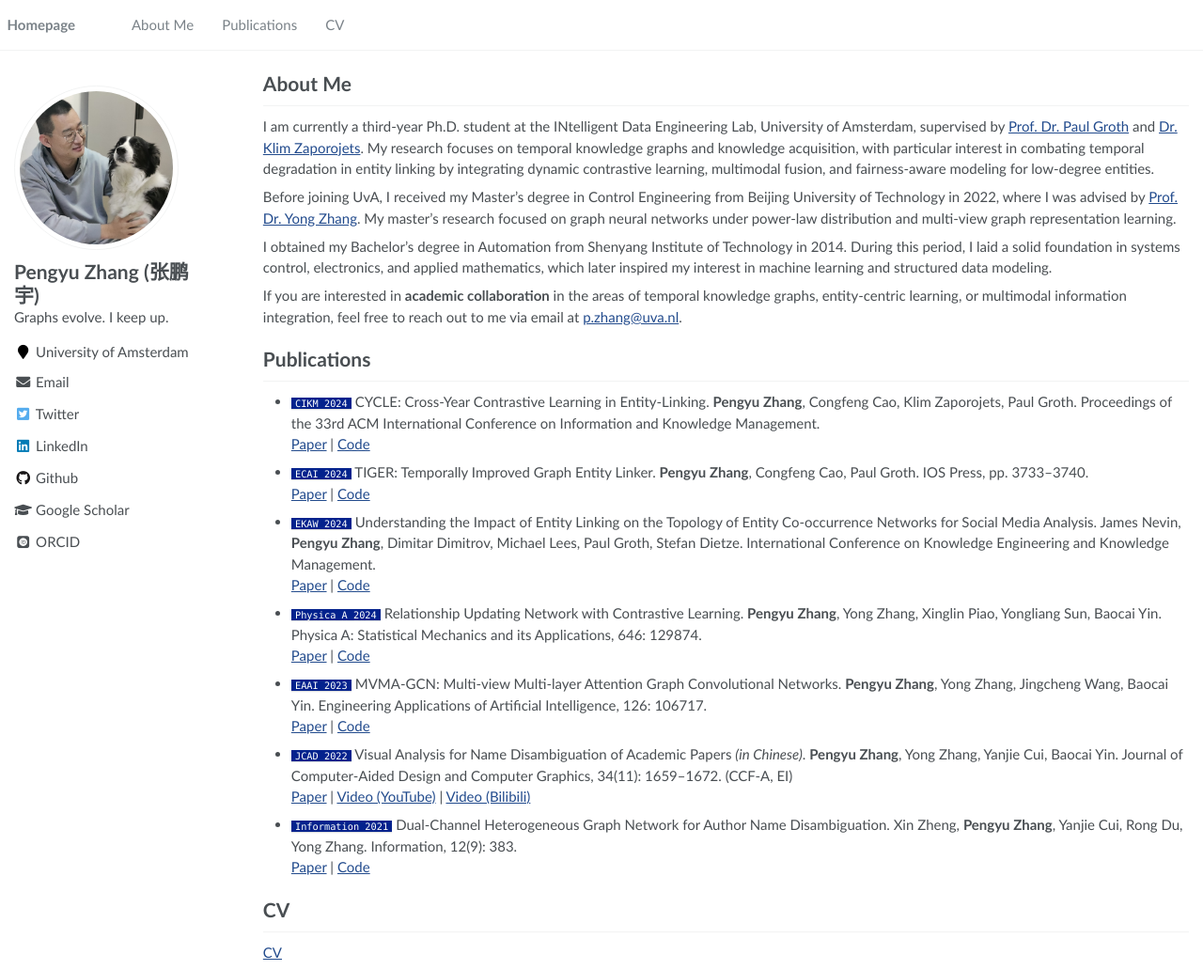
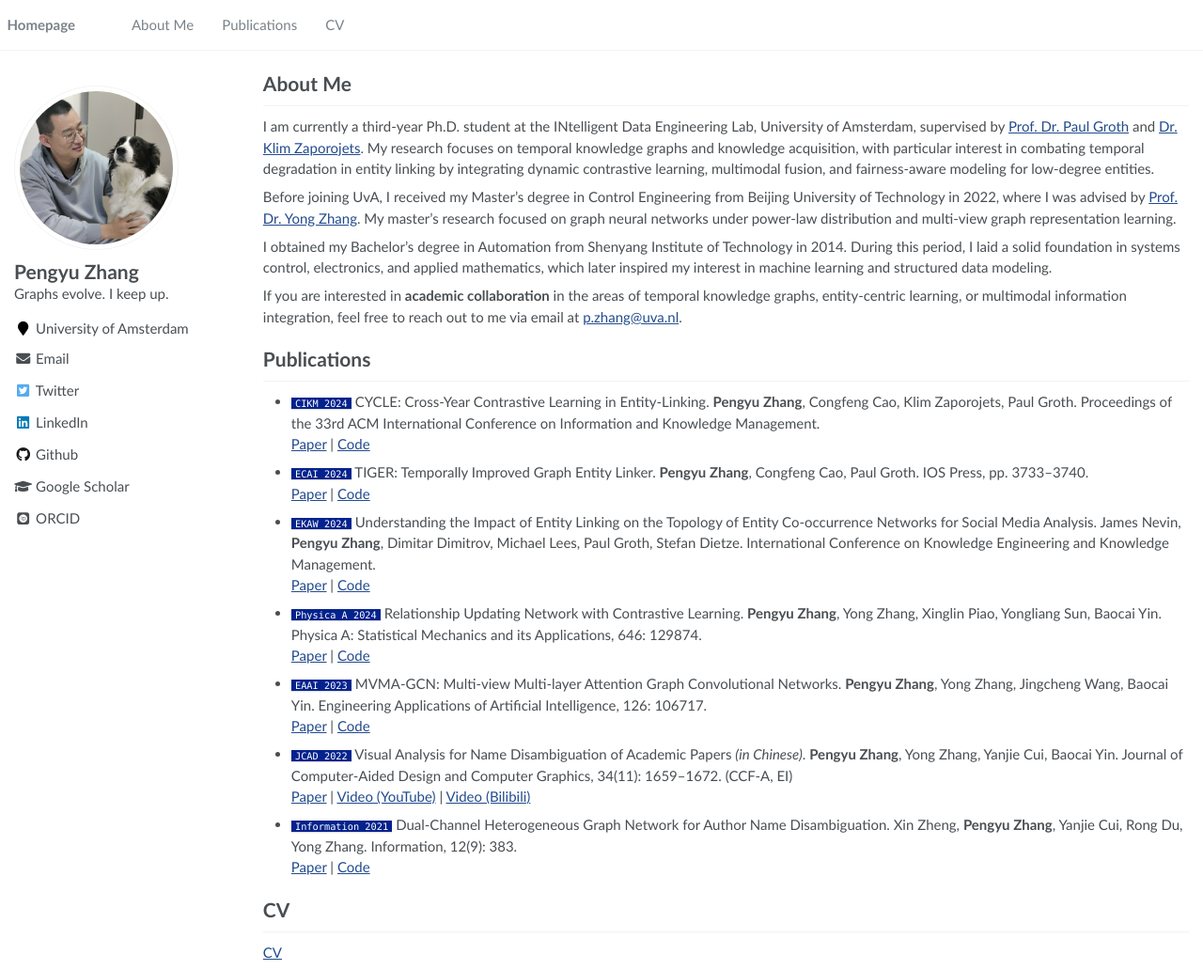
Before and after one commit to pengyu-zhang/pengyu-zhang.github.io, a Jekyll site: the page built from _pages/about.md, in a window 1280 px wide and 1032 px high. Shown: the whole window at 94% size. Built offline with Jekyll 4.4.1, drawn with Linux system fonts in a browser that asks for light colours; some web fonts are replaced.

Commit message:
Update _config.yml

```diff
--- a/_config.yml
+++ b/_config.yml
@@ -6,7 +6,7 @@
 # `jekyll serve`. If you change this file, please restart the server process.
 
 # Site Settings
-title                    : "Pengyu Zhang"
+title                    : "Pengyu Zhang's Homepage"
 description              : "Graphs evolve. I keep up."
 repository               : "pengyu-zhang/pengyu-zhang.github.io"
 google_scholar_stats_use_cdn : false
@@ -21,7 +21,7 @@
 
 # Site Author
 author:
-  name             : "Pengyu Zhang (张鹏宇)"
+  name             : "Pengyu Zhang"
   avatar           : "images/android-chrome-512x512.png"
   bio              :
   location         :
```
